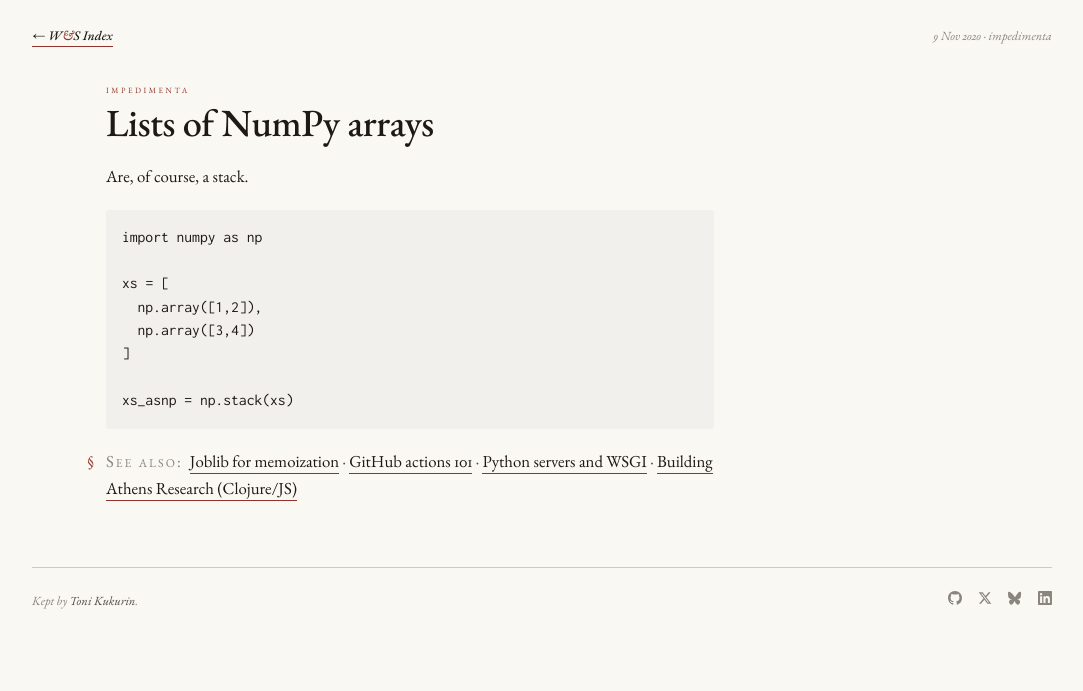
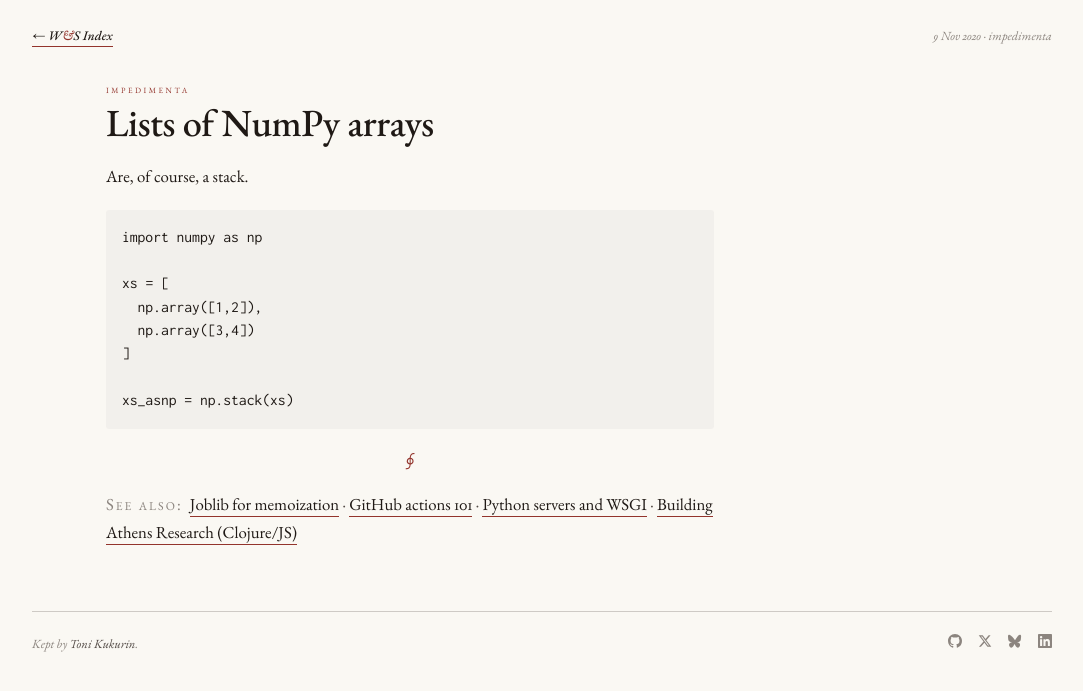
Before and after one commit to tkukurin/tkukurin.github.io, a Jekyll site: the page built from _posts/2020-11-09-numpy-stacking.md, in a window 1280 px wide. Shown: the top 691 px of the page, without its empty margins (98-1181 px from the left). Built offline with Jekyll 4.4.1, drawn with Linux system fonts in a browser that asks for light colours.

Commit message:
before minor

```diff
--- a/css/tufte.css
+++ b/css/tufte.css
@@ -295,6 +295,13 @@ a.count:hover::after { content: "view all posts →"; }
 }
 
 /* === See also === */
+.see-also::before {
+    color: var(--rubric);
+    content: "∮";
+    display: block;
+    text-align: center;
+    margin: 1rem;
+  }
 .see-also {
   margin-top: 4rem;
   font-size: 0.88rem;
@@ -308,14 +315,7 @@ a.count:hover::after { content: "view all posts →"; }
   color: var(--ink-3);
   margin-right: 0.4em;
 }
-.see-also-label::before {
-  content: "§";
-  color: var(--rubric);
-  font-variant: normal;
-  letter-spacing: normal;
-  position: absolute;
-  left: -1.1em;
-}
+/*.see-also-label::before {content: "§";color: var(--rubric);font-variant: normal;letter-spacing: normal; position: absolute; left: -1.1em; }*/
 .post-content .see-also a:hover { color: var(--rubric); }
 
 /* === Footer === */
```
